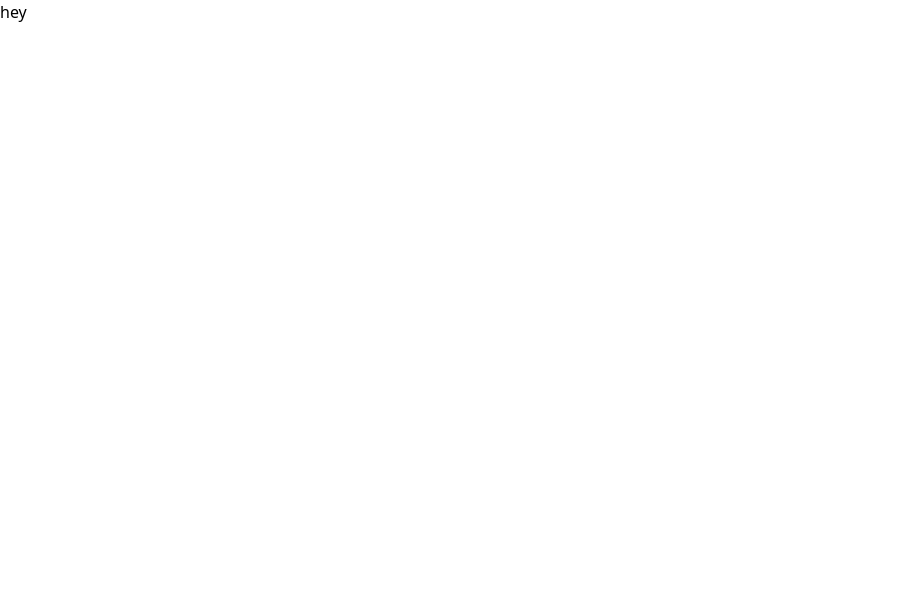
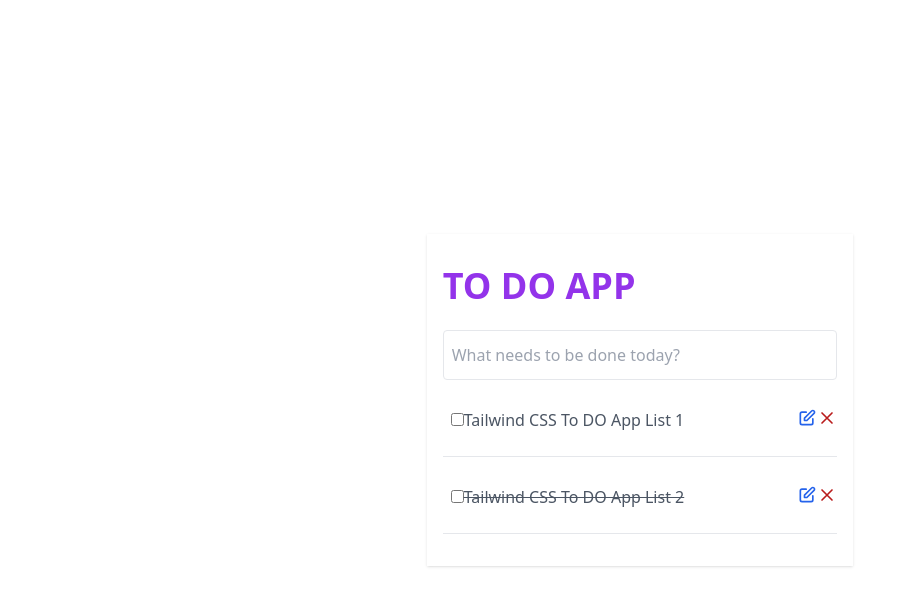
Before and after one commit to kunwarabhi7/todoNextjs, a Next.js app: page / in a window 1280 px wide. Shown: the top 606 px of the page, without its empty margins (0-899 px from the left). Built offline with nearby package versions, Linux system fonts and the light colour scheme.

Commit message:
added todo ui

```diff
--- a/pages/index.js
+++ b/pages/index.js
@@ -9,7 +9,49 @@
         <meta name="viewport" content="width=device-width, initial-scale=1" />
         <link rel="icon" href="/favicon.ico" />
       </Head>
-    <div>hey</div>
+      <div class="flex items-center justify-center h-screen">
+        <div class="w-full px-4 py-8 mx-auto shadow lg:w-1/3">
+          <div class="flex items-center mb-6">
+            <h1 class="mr-6 text-4xl font-bold text-purple-600"> TO DO APP</h1>
+          </div>
+          <div class="relative">
+            <input type="text" placeholder="What needs to be done today?"
+              class="w-full px-2 py-3 border rounded outline-none border-grey-600" />
+          </div>
+          <ul class="list-reset">
+            <li class="relative flex items-center justify-between px-2 py-6 border-b">
+              <div>
+                <input type="checkbox" class="" />
+                <p  class="inline-block mt-1 text-gray-600">Tailwind CSS To DO App List 1</p>
+              </div>
+              <button type="button" class="absolute right-0 flex items-center">
+                <svg xmlns="http://www.w3.org/2000/svg" class="w-5 h-5 text-blue-600" fill="none" viewBox="0 0 24 24" stroke="currentColor" stroke-width="2">
+                  <path stroke-linecap="round" stroke-linejoin="round" d="M11 5H6a2 2 0 00-2 2v11a2 2 0 002 2h11a2 2 0 002-2v-5m-1.414-9.414a2 2 0 112.828 2.828L11.828 15H9v-2.828l8.586-8.586z" />
+                </svg>
+                <svg xmlns="http://www.w3.org/2000/svg" class="w-5 h-5 text-red-700" fill="none" viewBox="0 0 24 24"
+                  stroke="currentColor" stroke-width="2">
+                  <path stroke-linecap="round" stroke-linejoin="round" d="M6 18L18 6M6 6l12 12" />
+                </svg>
+              </button>
+            </li>
+            <li class="relative flex items-center justify-between px-2 py-6 border-b">
+              <div>
+                <input type="checkbox" class="" />
+                <p  class="inline-block mt-1 text-gray-600 line-through">Tailwind CSS To DO App List 2</p>
+              </div>
+              <button type="button" class="absolute right-0 flex items-center">
+                <svg xmlns="http://www.w3.org/2000/svg" class="w-5 h-5 text-blue-600" fill="none" viewBox="0 0 24 24" stroke="currentColor" stroke-width="2">
+                  <path stroke-linecap="round" stroke-linejoin="round" d="M11 5H6a2 2 0 00-2 2v11a2 2 0 002 2h11a2 2 0 002-2v-5m-1.414-9.414a2 2 0 112.828 2.828L11.828 15H9v-2.828l8.586-8.586z" />
+                </svg>
+                <svg xmlns="http://www.w3.org/2000/svg" class="w-5 h-5 text-red-700" fill="none" viewBox="0 0 24 24"
+                  stroke="currentColor" stroke-width="2">
+                  <path stroke-linecap="round" stroke-linejoin="round" d="M6 18L18 6M6 6l12 12" />
+                </svg>
+              </button>
+            </li>
+          </ul>
+        </div>
+    </div>
     </>
   )
 }
```
